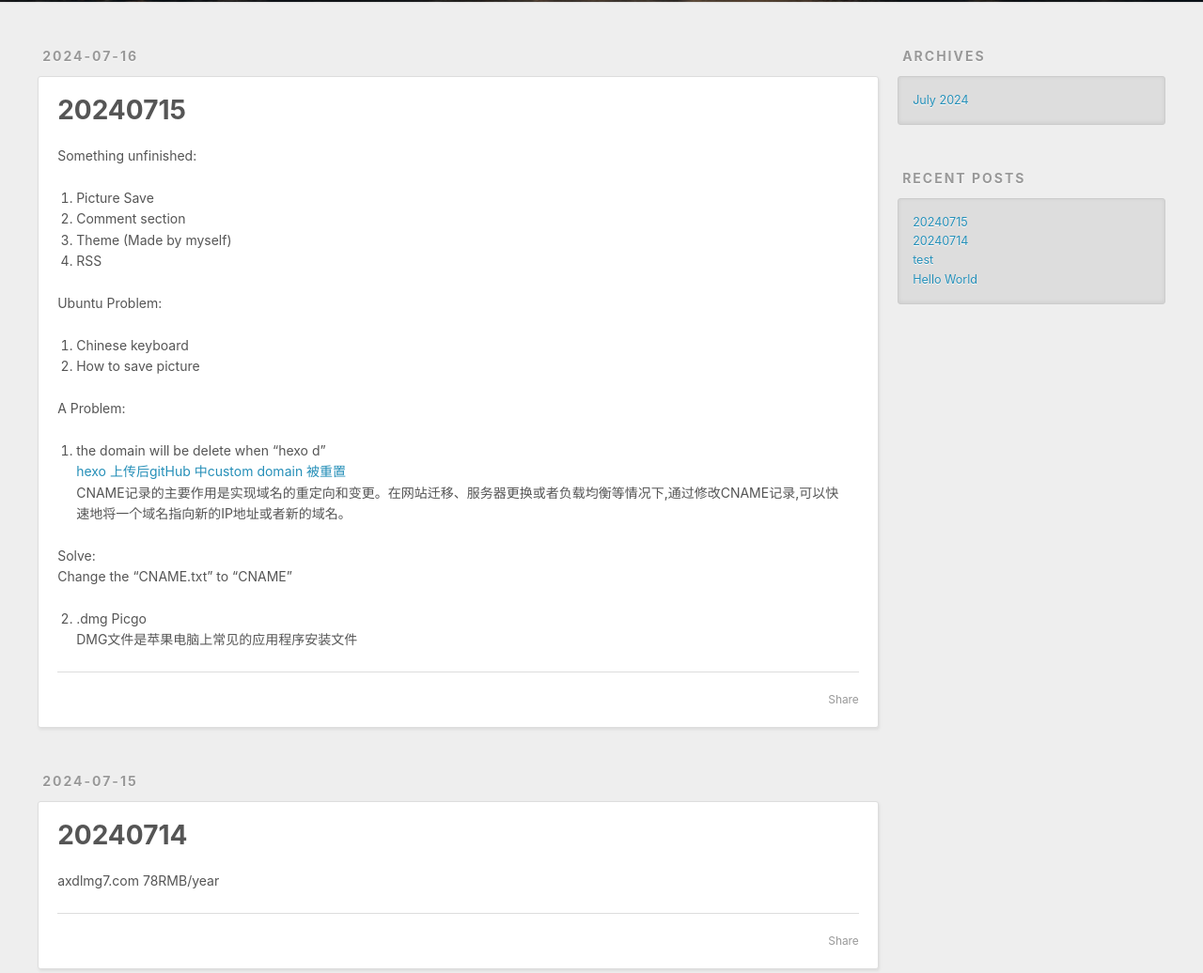
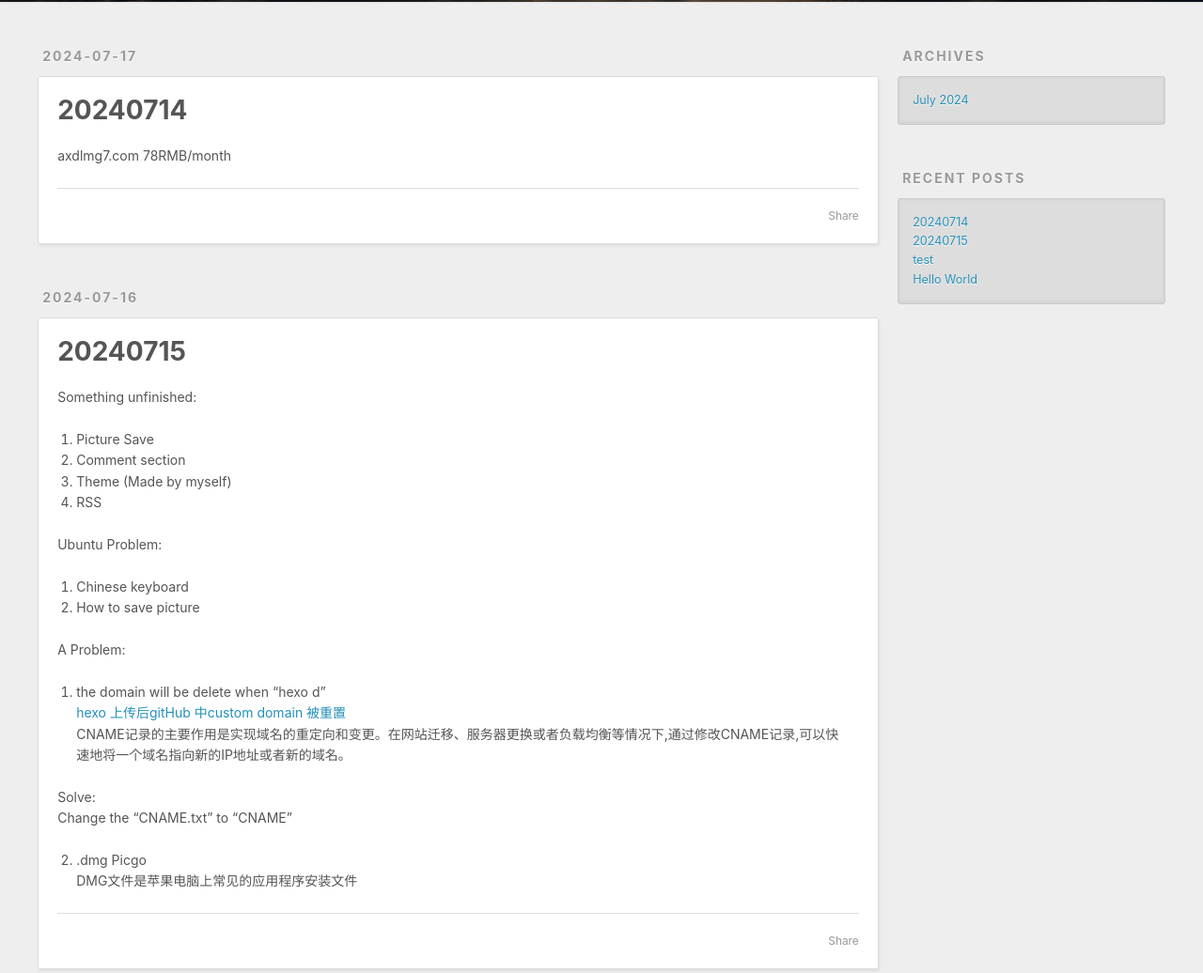
Before and after one commit to axdlmg7/axdlmg7.github.io, a plain HTML site: page index.html in a window 1280 px wide. Shown: the part 298-1334 px from the top of the page at 94% size. Drawn offline with Linux system fonts and the light colour scheme.

Commit message:
Site updated: 2024-07-17 00:05:20

```diff
--- a/index.html
+++ b/index.html
@@ -69,6 +69,45 @@
       <div class="outer">
         <section id="main">
 
+    <article id="post-0714" class="h-entry article article-type-post" itemprop="blogPost" itemscope itemtype="https://schema.org/BlogPosting">
+  <div class="article-meta">
+    <a href="/2024/07/17/0714/" class="article-date">
+  <time class="dt-published" datetime="2024-07-16T16:03:57.469Z" itemprop="datePublished">2024-07-17</time>
+</a>
+
+  </div>
+  <div class="article-inner">
+
+
+      <header class="article-header">
+
+
+    <h1 itemprop="name">
+      <a class="p-name article-title" href="/2024/07/17/0714/">20240714</a>
+    </h1>
+
+
+      </header>
+
+    <div class="e-content article-entry" itemprop="articleBody">
+
+        <p>axdlmg7.com 78RMB&#x2F;month</p>
+
+
+    </div>
+    <footer class="article-footer">
+      <a data-url="http://example.com/2024/07/17/0714/" data-id="clyoluak00000drbk3zu43iud" data-title="20240714" class="article-share-link"><span class="fa fa-share">Share</span></a>
+
+
+
+    </footer>
+  </div>
+
+</article>
+
+
+
+
     <article id="post-0715" class="h-entry article article-type-post" itemprop="blogPost" itemscope itemtype="https://schema.org/BlogPosting">
   <div class="article-meta">
     <a href="/2024/07/16/0715/" class="article-date">
@@ -115,46 +154,7 @@
 
     </div>
     <footer class="article-footer">
-      <a data-url="http://example.com/2024/07/16/0715/" data-id="clyn76wbi0001scbkc6q9b8hw" data-title="20240715" class="article-share-link"><span class="fa fa-share">Share</span></a>
-
-
-
-    </footer>
-  </div>
-
-</article>
-
-
-
-
-    <article id="post-0714" class="h-entry article article-type-post" itemprop="blogPost" itemscope itemtype="https://schema.org/BlogPosting">
-  <div class="article-meta">
-    <a href="/2024/07/15/0714/" class="article-date">
-  <time class="dt-published" datetime="2024-07-15T15:35:51.670Z" itemprop="datePublished">2024-07-15</time>
-</a>
-
-  </div>
-  <div class="article-inner">
-
-
-      <header class="article-header">
-
-
-    <h1 itemprop="name">
-      <a class="p-name article-title" href="/2024/07/15/0714/">20240714</a>
-    </h1>
-
-
-      </header>
-
-    <div class="e-content article-entry" itemprop="articleBody">
-
-        <p>axdlmg7.com 78RMB&#x2F;year</p>
-
-
-    </div>
-    <footer class="article-footer">
-      <a data-url="http://example.com/2024/07/15/0714/" data-id="clyn76wax0000scbkd12e8haw" data-title="20240714" class="article-share-link"><span class="fa fa-share">Share</span></a>
+      <a data-url="http://example.com/2024/07/16/0715/" data-id="clyoluaki0001drbk84r6613b" data-title="20240715" class="article-share-link"><span class="fa fa-share">Share</span></a>
 
 
 
@@ -193,7 +193,7 @@
 
     </div>
     <footer class="article-footer">
-      <a data-url="http://example.com/2024/07/13/test/" data-id="clyn76wc10003scbk6qngbna0" data-title="test" class="article-share-link"><span class="fa fa-share">Share</span></a>
+      <a data-url="http://example.com/2024/07/13/test/" data-id="clyolualf0003drbkd50u8t5z" data-title="test" class="article-share-link"><span class="fa fa-share">Share</span></a>
 
 
 
@@ -244,7 +244,7 @@
 
     </div>
     <footer class="article-footer">
-      <a data-url="http://example.com/2024/07/12/hello-world/" data-id="clyn76wbo0002scbk6eit3itm" data-title="Hello World" class="article-share-link"><span class="fa fa-share">Share</span></a>
+      <a data-url="http://example.com/2024/07/12/hello-world/" data-id="clyoluako0002drbk7rezdzj7" data-title="Hello World" class="article-share-link"><span class="fa fa-share">Share</span></a>
 
 
 
@@ -287,11 +287,11 @@
       <ul>
 
           <li>
-            <a href="/2024/07/16/0715/">20240715</a>
+            <a href="/2024/07/17/0714/">20240714</a>
           </li>
 
           <li>
-            <a href="/2024/07/15/0714/">20240714</a>
+            <a href="/2024/07/16/0715/">20240715</a>
           </li>
 
           <li>
```
Also changed, not shown: 2024/07/12/hello-world/index.html (+3 -3 lines), 2024/07/13/test/index.html (+5 -5 lines), 2024/07/16/0715/index.html (+14 -5 lines), 2024/07/17/0714/index.html (renamed from 2024/07/15/0714/index.html, +13 -22 lines), archives/2024/07/index.html (+8 -8 lines), archives/2024/index.html (+8 -8 lines), archives/index.html (+8 -8 lines).
